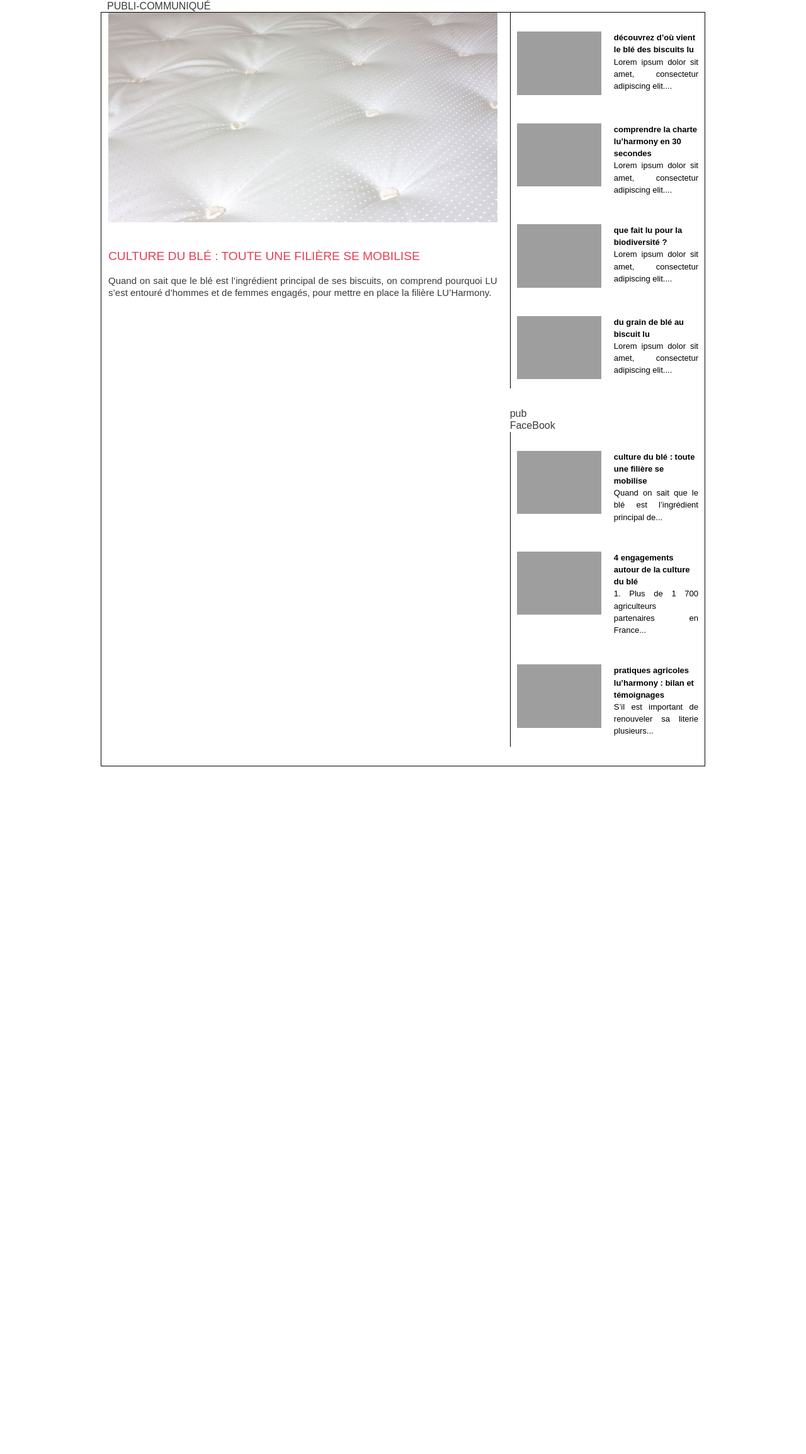
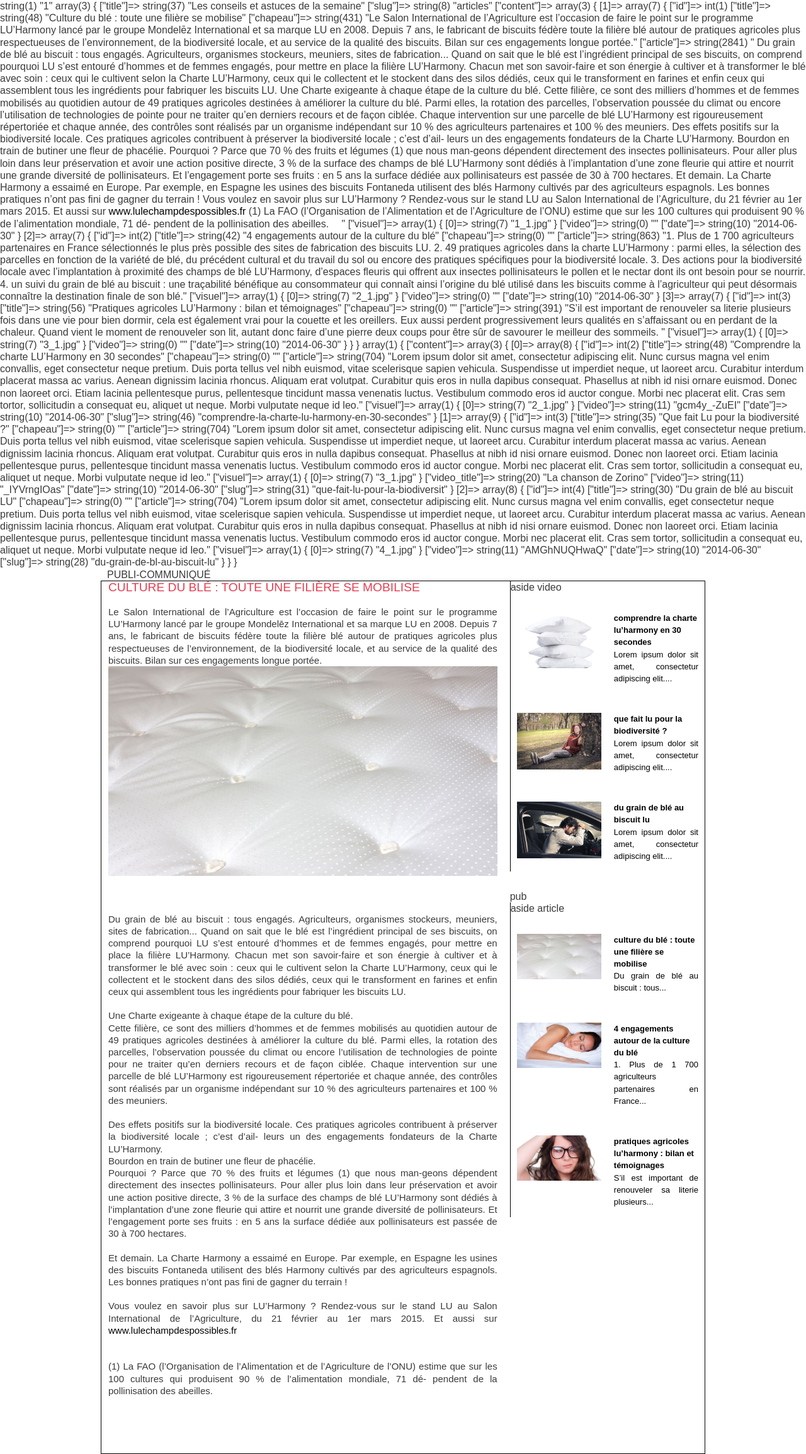
Before and after one commit to jlgigante/lu, a PHP site: a page that uses article.php in a window 1280 px wide. Shown: the whole page at 63% size. Before the commit the page ends 1217 px from the top, so only its background shows below. Run offline with PHP 8.4, Linux system fonts and the light colour scheme; data that the repository does not hold is empty; some libraries are stand-ins or nearby versions; grey boxes are pictures that could not be loaded.

Commit message:
aside art et video

```diff
--- a/article.php
+++ b/article.php
@@ -4,8 +4,10 @@ include("include/Utils.class.php");
 include("content.php");
 
 $rubrique = $_GET['rubrique'];
-$id_article = $_GET['id'];
+$id_article = $_GET['id'] ? $_GET['id'] : null;
 
+
+var_dump($id_article);
 $now = new DateTime();
 
 if(!array_key_exists($rubrique, $menu)){
@@ -27,15 +29,21 @@ switch ($rubrique) {
 }
 
 
+
+function prepareArray ($array, $currentId, $rubrique) {
     $cleaned_list = array();
-foreach($articles['content'] as $k=>$v){
-	if($v['id'] != $id_article){
+    $now = new DateTime();
+    $slug = $array['slug'];
 
+    foreach($array['content'] as $k=>$v){
+
+        $v['slug'] = Utils::format_url(strip_tags($v['title']));
+
+
+        if($v['id'] != $currentId && $rubrique != $slug){
             if(($pos = strpos($v['title'], ':') ) == true){
                 $v['title'] = strstr($v['title'], ':', true);
             }
-
-		$v['slug'] = Utils::format_url(strip_tags($v['title']));
 
             if( isset($v['date']) ){
                 $art_date = new DateTime($v['date']);
@@ -45,26 +53,25 @@ foreach($articles['content'] as $k=>$v){
             } else {
                 $cleaned_list['content'][]= $v;
             }
+            $array = $cleaned_list;
         }
     }
+    var_dump($array);
+    return $array;
+
+}
+
+//var_dump(prepareArray($autresArticles, $id_article, $rubrique));
+
+$smarty->assign('aside_articles', prepareArray($plusArticles, $id_article, $rubrique));
+$smarty->assign('aside_videos', prepareArray($autresArticles, $id_article, $rubrique));
 
 
 
-//shuffle( $cleaned_list['content']);
-
-krsort($cleaned_list['content']);
-
-//$aside = Utils::contentManager($aside, $now, 0, 5);
-
-//$smarty->assign('aside', $cleaned_list);
-//passer cette variable au tpl smarty
-$smarty->assign('aside_articles', $plusArticles);
-$smarty->assign('aside_videos', $autresArticles);
-
-
+//var_dump($articles);
 //$smarty->assign('cleaned_list', array_slice($cleaned_list['content'], 0, 2));
 $article = $articles['content'][$_GET['id']];
-$smarty->assign('articles', $articles);
+//$smarty->assign('articles', $articles);
 $smarty->assign('article', $article);
 $smarty->assign('rubrique', $rubrique);
 $smarty->display('article.tpl');
--- a/content.php
+++ b/content.php
@@ -78,14 +78,33 @@ $videos_content = array('title' => 'Videos',
  *
  */
 
+$art1 = "
+<strong>Du grain de blé au biscuit : tous engagés.</strong> Agriculteurs, organismes stockeurs, meuniers, sites de fabrication... Quand on sait que le blé est l’ingrédient principal de ses biscuits, on comprend pourquoi LU s’est entouré d’hommes et de femmes engagés, pour mettre en place la filière LU’Harmony. Chacun met son savoir-faire et son énergie à cultiver et à transformer le blé avec soin : ceux qui le cultivent selon la Charte LU’Harmony, ceux qui le collectent et le stockent dans des silos dédiés, ceux qui le transforment en farines et enfin ceux qui assemblent tous les ingrédients pour fabriquer les biscuits LU.
+
+<strong>Une Charte exigeante à chaque étape de la culture du blé.</strong>
+Cette filière, ce sont des milliers d’hommes et de femmes mobilisés au quotidien autour de 49 pratiques agricoles destinées à améliorer la culture du blé. Parmi elles, la rotation des parcelles, l’observation poussée du climat ou encore l’utilisation de technologies de pointe pour ne traiter qu’en derniers recours et de façon ciblée. Chaque intervention sur une parcelle de blé LU’Harmony est rigoureusement répertoriée et chaque année, des contrôles sont réalisés par un organisme indépendant sur 10 % des agriculteurs partenaires et 100 % des meuniers.
+
+<strong>Des effets positifs sur la biodiversité locale.</strong> Ces pratiques agricoles contribuent à préserver la biodiversité locale ; c’est d’ail- leurs un des engagements fondateurs de la Charte LU’Harmony.
+Bourdon en train de butiner une fleur de phacélie.
+Pourquoi ? Parce que 70 % des fruits et légumes (1) que nous man-geons dépendent directement des insectes pollinisateurs. Pour aller plus loin dans leur préservation et avoir une action positive directe, 3 % de la surface des champs de blé LU’Harmony sont dédiés à l’implantation d’une zone fleurie qui attire et nourrit une grande diversité de pollinisateurs. Et l’engagement porte ses fruits : en 5 ans la surface dédiée aux pollinisateurs est passée de 30 à 700 hectares.
+
+<strong>Et demain.</strong> La Charte Harmony a essaimé en Europe. Par exemple, en Espagne les usines des biscuits Fontaneda utilisent des blés Harmony cultivés par des agriculteurs espagnols. Les bonnes pratiques n’ont pas fini de gagner du terrain !
+
+Vous voulez en savoir plus sur LU’Harmony ? Rendez-vous sur le stand LU au Salon International de l’Agriculture, du 21 février au 1er mars 2015. Et aussi sur <a href='http://www.lulechampdespossibles.fr' target=\"_blank\">www.lulechampdespossibles.fr</a>
+
+
+<small>(1) La FAO (l’Organisation de l’Alimentation et de l’Agriculture de l’ONU) estime que sur les 100 cultures qui produisent 90 % de l’alimentation mondiale, 71 dé- pendent de la pollinisation des abeilles.</small>
+ ";
+
+
 $articles_content = array('title' => 'Les conseils et astuces de la semaine',
     'slug' => 'articles',
     'content' => array(
         1 => array(
             'id' => 1,
             'title' => "Culture du blé : toute une filière se mobilise",
-            'chapeau' => "",
-            'article' => "Quand on sait que le blé est l’ingrédient principal de ses biscuits, on comprend pourquoi LU s’est entouré d’hommes et de femmes engagés, pour mettre en place la filière LU’Harmony.",
+            'chapeau' => "Le Salon International de l’Agriculture est l’occasion de faire le point sur le programme LU’Harmony lancé par le groupe Mondelēz International et sa marque LU en 2008. Depuis 7 ans, le fabricant de biscuits fédère toute la filière blé autour de pratiques agricoles plus respectueuses de l’environnement, de la biodiversité locale, et au service de la qualité des biscuits. Bilan sur ces engagements longue portée.",
+            'article' => $art1,
             "visuel" => array("1_1.jpg"),
             "video" => "",
             "date" => $semaine_1,
@@ -112,7 +131,7 @@ $articles_content = array('title' => 'Les conseils et astuces de la semaine',
             'title' => "Pratiques agricoles LU’Harmony : bilan et témoignages",
             'chapeau' => "",
             'article' => "S’il est important de renouveler sa literie plusieurs fois dans une vie pour bien dormir, cela est également vrai pour la couette et les oreillers. Eux aussi perdent progressivement leurs qualités en s’affaissant ou en perdant de la chaleur. Quand vient le moment de renouveler son lit, autant donc faire d’une pierre deux coups pour être sûr de savourer le meilleur des sommeils. ",
-            "visuel" => array("2_1.jpg"),
+            "visuel" => array("3_1.jpg"),
             'video' => "",
             "date" => $semaine_1,
         )
--- a/index.php
+++ b/index.php
@@ -14,7 +14,7 @@ $now = new DateTime();
 
 $articlesEdito = Utils::contentManager($articles_content, $now, 0, 4);
 $articlesVideos = Utils::contentManager($videos_content, $now, 0, 4);
-
-$smarty->assign('aside', $articlesVideos);
+var_dump($articlesVideos);
+$smarty->assign('aside_videos', $articlesVideos);
 $smarty->assign('article', $articlesEdito);
 $smarty->display('index.tpl');
--- a/templates/_aside_articles.tpl
+++ b/templates/_aside_articles.tpl
@@ -1,24 +1,27 @@
-	<section id="aside" class="bd" >
-
+<section id="aside" class="bd">
+aside article
     {*<header>*}
     {*<h3>{$aside.title}</h3>*}
     {*</header>*}
     <ul>
         {foreach from=$aside_articles.content key=myId item=i name=aside}
             <li>
-				<a href="{$smarty.const.BASE_URL|escape}/{$aside.slug}/{$i.id}/{$i.slug}" >
+
+                {$i.slug}
+                <a href="{$smarty.const.BASE_URL|escape}/articles/{$i.id}/{$i.slug}">
                     <div class="row">
                         <div class="col-md-6">
-                        <img src="{$smarty.const.BASE_URL}/images/art_{$aside.slug}_{$i.visuel.0}" alt="{$i.title|strip_tags}" class="img-responsive"/>
+                            <img src="{$smarty.const.BASE_URL}/images/art_articles_{$i.visuel.0}"
+                                 alt="{$i.title|strip_tags}" class="img-responsive"/>
                         </div>
                         <div class="col-md-6">
                             <h4>{$i.title}</h4>
+
                             <p>{$i.article|truncate:'60'}</p>
                         </div>
                     </div>
                 </a>
             </li>
-
         {/foreach}
     </ul>
 </section>
--- a/templates/_aside_videos.tpl
+++ b/templates/_aside_videos.tpl
@@ -1,24 +1,25 @@
-	<section id="aside" class="bd" >
-
+<section id="aside" class="bd">
+aside video
     {*<header>*}
     {*<h3>{$aside.title}</h3>*}
     {*</header>*}
     <ul>
         {foreach from=$aside_videos.content key=myId item=i name=aside}
             <li>
-				<a href="{$smarty.const.BASE_URL|escape}/{$aside.slug}/{$i.id}/{$i.slug}" >
+                <a href="{$smarty.const.BASE_URL|escape}/videos/{$i.id}/{$i.slug}">
                     <div class="row">
                         <div class="col-md-6">
-                        <img src="{$smarty.const.BASE_URL}/images/art_{$aside.slug}_{$i.visuel.0}" alt="{$i.title|strip_tags}" class="img-responsive"/>
+                            <img src="{$smarty.const.BASE_URL}/images/art_videos_{$i.visuel.0}"
+                                 alt="{$i.title|strip_tags}" class="img-responsive"/>
                         </div>
                         <div class="col-md-6">
                             <h4>{$i.title}</h4>
+
                             <p>{$i.article|truncate:'60'}</p>
                         </div>
                     </div>
                 </a>
             </li>
-
         {/foreach}
     </ul>
 </section>
--- a/templates/article-structure.tpl
+++ b/templates/article-structure.tpl
@@ -41,6 +41,15 @@
     {*{/literal}*}
 </script>
 
+<div id="fb-root"></div>
+<script>(function(d, s, id) {
+        var js, fjs = d.getElementsByTagName(s)[0];
+        if (d.getElementById(id)) return;
+        js = d.createElement(s); js.id = id;
+        js.src = "//connect.facebook.net/fr_FR/sdk.js#xfbml=1&appId=439120469495769&version=v2.0";
+        fjs.parentNode.insertBefore(js, fjs);
+    }(document, 'script', 'facebook-jssdk'));</script>
+
 
 <div class="container main"> <!-- debut container main -->
 
@@ -70,7 +79,7 @@
             </div>
 
             <div class="fb">
-                FaceBook
+                <div class="fb-like-box" data-href="https://www.facebook.com/LU" data-colorscheme="light" data-show-faces="true" data-header="true" data-stream="true" data-show-border="true"></div>
             </div>
 
             {block name="aside-articles"}
--- a/templates/article.tpl
+++ b/templates/article.tpl
@@ -8,9 +8,18 @@
 		<article class="bd transparent">
 
 			<div class="row">
+                <h2>{$article.title}</h2>
+
+
 
                 {if !empty($article.video) && isset($article.video) && $rubrique == 'videos'}
                     <iframe width="618" height="464" src="//www.youtube.com/embed/{$article.video}?rel=0&amp;autoplay=1" frameborder="0" allowfullscreen></iframe>
+                {/if}
+
+                {if isset($article.chapeau) && $article.chapeau != ''}
+                    <p class="chapeau">
+                        {$article.chapeau|nl2br}
+                    </p>
                 {/if}
 
                 {if !empty($article.visuel.0) && isset($article.visuel.0) && $rubrique != 'videos'}
@@ -19,15 +28,7 @@
 					</div>
 				{/if}
 
-				{if $rubrique != 'conseils-et-astuces'}
-					<h2>{$article.title}</h2>
-				{/if}
 
-				{if isset($article.chapeau) && $article.chapeau != ''}
-					<p class="chapeau">
-						{$article.chapeau|nl2br}
-					</p>
-				{/if}
 
 				{if isset($article.article) && $article.article != ''}
 					<div class="{if $rubrique == 'conseils-et-astuces'} col-xs-8{/if}">
--- a/templates/index.tpl
+++ b/templates/index.tpl
@@ -32,5 +32,5 @@
 {/block}
 
 {block name="aside-videos"}
-    {include file="_aside.tpl"}
+    {include file="_aside_videos.tpl"}
 {/block}
--- a/templates/structure.tpl
+++ b/templates/structure.tpl
@@ -86,7 +86,9 @@
 
         <div class="col-md-4 blog-sidebar">
             <div class="pub">
-                pub
+                <a href="https://www.lulechampdespossibles.fr/Engagement/La- Charte-LU-HARMONY" target="_blank">
+                    <img src="{$smarty.const.BASE_URL|escape}/images/300-250.jpg" alt="Découvrez la charte LU'Harmony"/>
+                </a>
             </div>
 
             <div class="fb">
```
Also changed, not shown: asideVideos.php (added, +59 -0 lines). Lines whose indentation alone changed are shown as unchanged.
